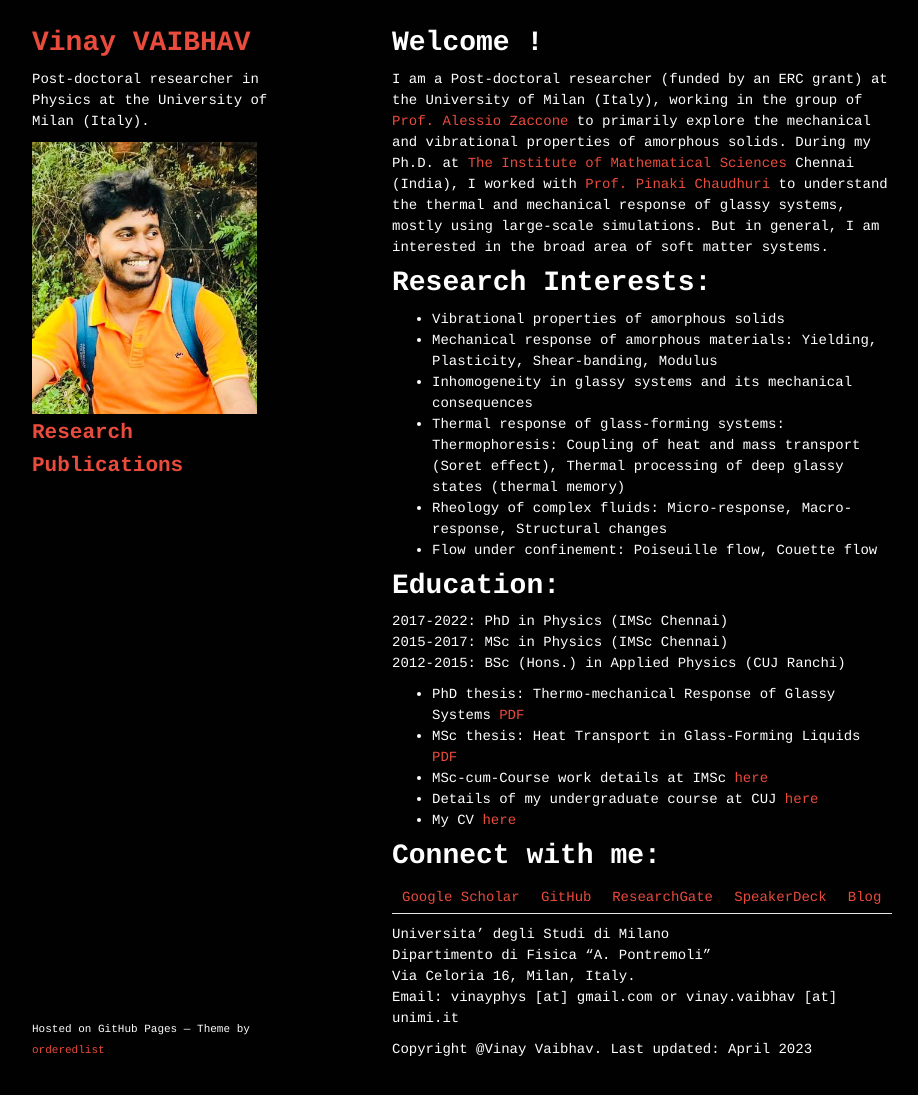
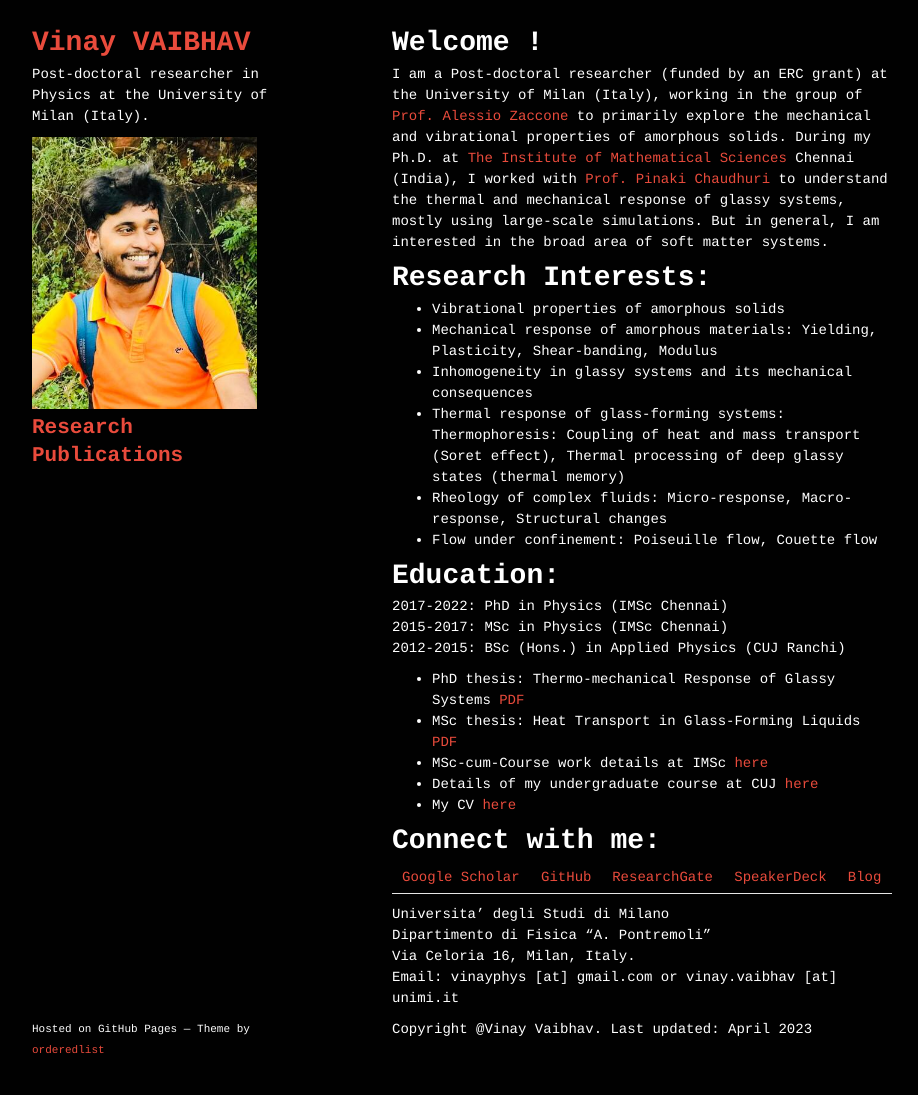
Before and after one commit to vinayphys/vinayphys.github.io, a Jekyll site: the page built from index.md, in a window 1280 px wide and 1120 px high. Shown: the top 1095 px of the window, without its empty margins (178-1096 px from the left). Built offline with Jekyll 4.4.1, drawn with Linux system fonts in a browser that asks for light colours; our own code applies the rules of GitHub Pages for plain Markdown files; a script that is not in the unit is left out.

Commit message:
Update styles.css

```diff
--- a/stylesheets/styles.css
+++ b/stylesheets/styles.css
@@ -8,7 +8,7 @@ body {
 
 h1, h2, h3, h4, h5, h6 {
   color:#E94B3CFF;
-  margin:0 0 10px
+  margin:0 0 5px
 }
 
 p, ul, ol, table, pre, dl {
```
